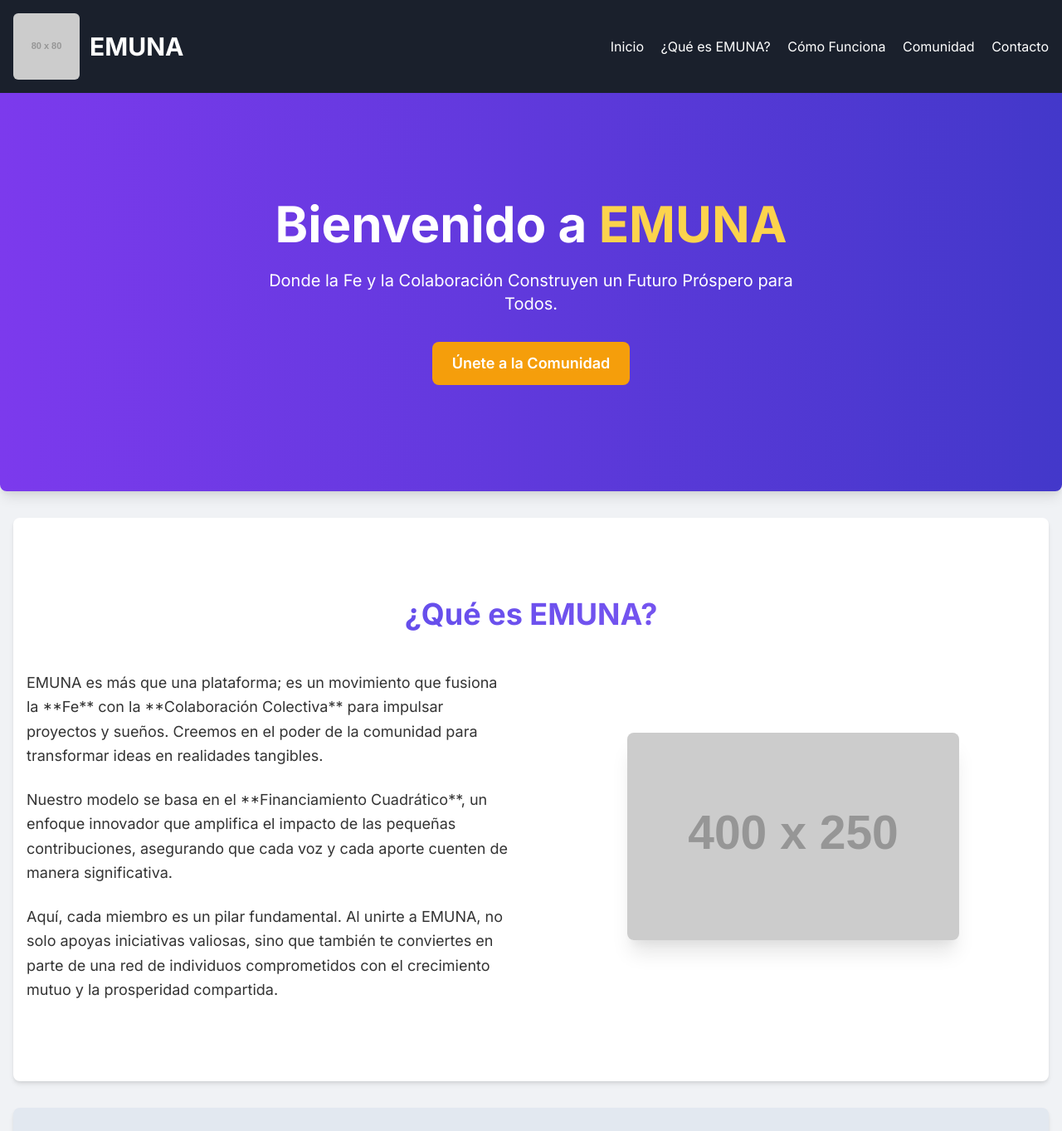
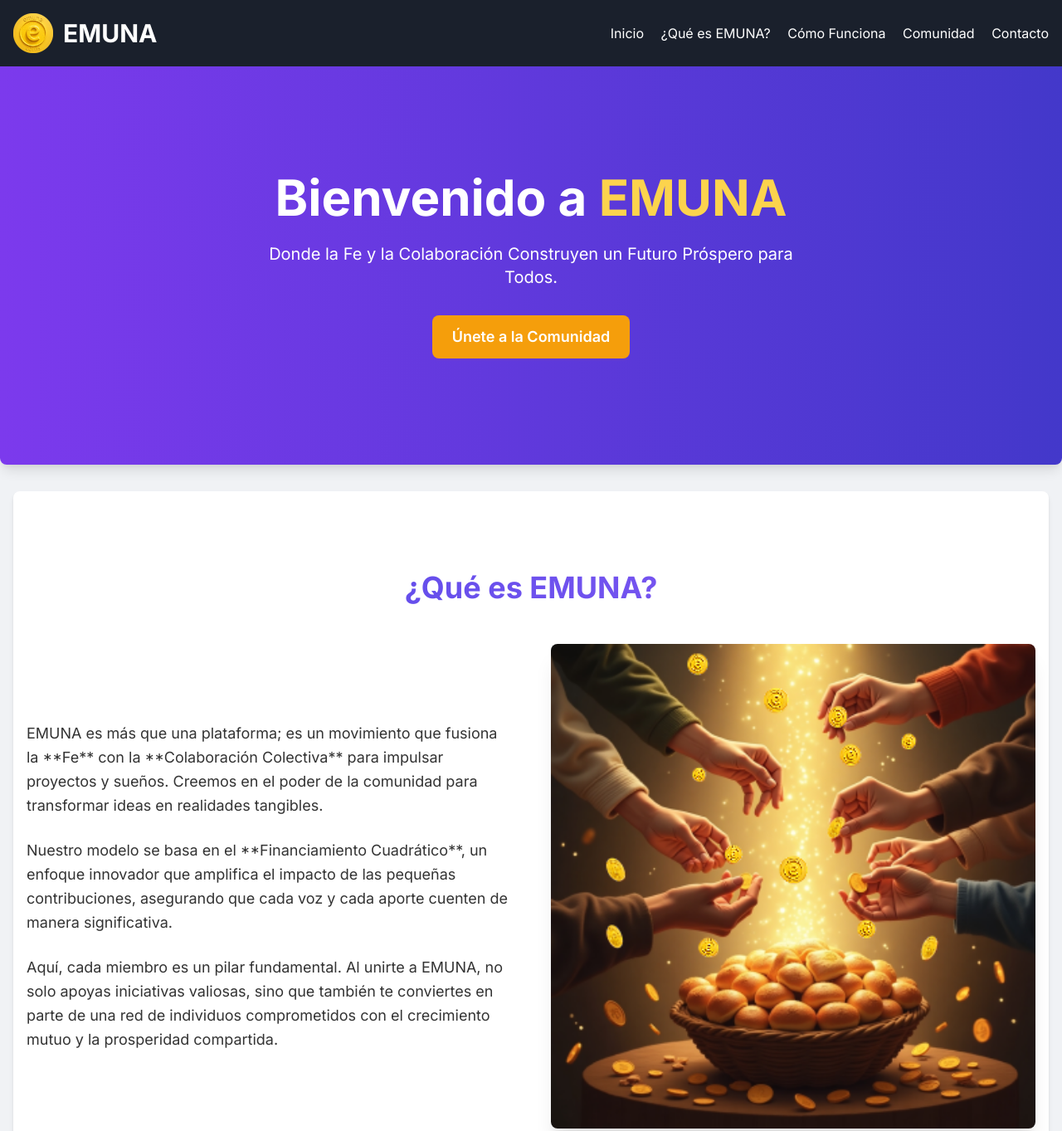
Before and after one commit to elispastorst/emuna-landing-page, a plain HTML site: page index.html in a window 1280 px wide. Shown: the top 1363 px of the page at 83% size. Drawn offline with nearby package versions, Linux system fonts and the light colour scheme; placeholder pictures from the web are drawn by us.

Commit message:
"Actualizada la sección de imágenes"

```diff
--- a/index.html
+++ b/index.html
@@ -73,24 +73,19 @@
             height: 100%;
             border: 0;
         }
-        /* Estilos para asegurar que las imágenes de placeholder sean visibles */
-        .placeholder-img {
+        /* Estilos para asegurar que las imágenes sean visibles */
+        .img-responsive {
             width: 100%;
             height: auto;
-            max-width: 150px; /* Tamaño máximo para logos */
             object-fit: contain;
         }
-        .hero-logo {
-            width: 100%;
-            height: auto;
-            max-width: 80px; /* Tamaño para el logo en el header */
-            object-fit: contain;
+        .logo-header {
+            height: 48px; /* Tamaño fijo para el logo en el header */
+            width: auto;
         }
-        .main-image-placeholder {
-            width: 100%;
-            height: auto;
-            max-width: 400px; /* Tamaño para la imagen principal de la sección */
-            object-fit: contain;
+        .logo-section {
+            height: 96px; /* Tamaño fijo para logos en secciones */
+            width: auto;
         }
     </style>
 </head>
@@ -101,8 +96,7 @@
         <div class="container mx-auto flex flex-col md:flex-row justify-between items-center px-4">
             <!-- Logo de EMUNA -->
             <div class="flex items-center mb-4 md:mb-0">
-                <!-- Placeholder para el Logo de EMUNA -->
-                <img src="https://placehold.co/80x80/6a0dad/ffffff?text=EMUNA" alt="Logo de EMUNA" class="hero-logo mr-3 rounded-md">
+                <img src="https://raw.githubusercontent.com/elispastorst/emuna-landing-page/main/LOGO_EMUNA.png" alt="Logo de EMUNA" class="logo-header mr-3 rounded-md">
                 <h1 class="text-3xl font-bold text-white">EMUNA</h1>
             </div>
             <!-- Navegación -->
@@ -128,7 +122,6 @@
             <p class="text-lg md:text-xl mb-8 max-w-2xl mx-auto animate-fade-in-up delay-100">
                 Donde la Fe y la Colaboración Construyen un Futuro Próspero para Todos.
             </p>
-            <!-- Este botón también se ha cambiado a mostaza -->
             <a href="#contacto" class="btn-primary inline-block text-lg font-semibold animate-fade-in-up delay-200">
                 Únete a la Comunidad
             </a>
@@ -152,8 +145,7 @@
                     </p>
                 </div>
                 <div class="flex justify-center items-center">
-                    <!-- Placeholder para la imagen de financiamiento cuadrático -->
-                    <img src="https://placehold.co/400x250/6a0dad/ffffff?text=Financiamiento+Cuadratico" alt="Financiamiento Cuadrático" class="rounded-lg shadow-xl main-image-placeholder">
+                    <img src="https://raw.githubusercontent.com/elispastorst/emuna-landing-page/main/imagen%20de%20financiamiento%20cuadratico.png" alt="Financiamiento Cuadrático" class="rounded-lg shadow-xl img-responsive">
                 </div>
             </div>
         </div>
@@ -164,7 +156,6 @@
         <div class="container mx-auto px-4 text-center">
             <h3 class="text-4xl font-bold mb-12 text-gradient">Descubre EMUNA en Acción</h3>
             <div class="video-container mx-auto max-w-4xl">
-                <!-- Video de YouTube actualizado -->
                 <iframe src="https://www.youtube.com/embed/cjyOailNbTI" frameborder="0" allow="accelerometer; autoplay; clipboard-write; encrypted-media; gyroscope; picture-in-picture" allowfullscreen></iframe>
             </div>
             <p class="mt-8 text-lg max-w-2xl mx-auto">
@@ -220,21 +211,21 @@
                 EMUNA crece gracias al apoyo de una comunidad vibrante y aliados estratégicos que comparten nuestra visión de un futuro colaborativo y próspero.
             </p>
             <div class="grid grid-cols-2 md:grid-cols-4 gap-8 items-center justify-center">
-                <!-- Placeholder para Logo MDM Radio -->
+                <!-- Logo MDM Radio -->
                 <div class="p-4 bg-white rounded-lg shadow-md flex justify-center items-center h-32">
-                    <img src="https://placehold.co/150x80/6a0dad/ffffff?text=MDM+Radio" alt="Logo MDM Radio" class="placeholder-img">
+                    <img src="https://raw.githubusercontent.com/elispastorst/emuna-landing-page/main/Logotipo%20de%20MDM%20Radio.png" alt="Logo MDM Radio" class="img-responsive">
                 </div>
-                <!-- Placeholder para Logo Emprende World -->
+                <!-- Logo Emprende World -->
                 <div class="p-4 bg-white rounded-lg shadow-md flex justify-center items-center h-32">
-                    <img src="https://placehold.co/150x80/6a0dad/ffffff?text=Emprende+World" alt="Logo Emprende World" class="placeholder-img">
+                    <img src="https://raw.githubusercontent.com/elispastorst/emuna-landing-page/main/Emprende_World_Logo.png" alt="Logo Emprende World" class="img-responsive">
                 </div>
-                <!-- Placeholder para Logo Emuna Coins -->
+                <!-- Logo Emuna Coins -->
                 <div class="p-4 bg-white rounded-lg shadow-md flex justify-center items-center h-32">
-                    <img src="https://placehold.co/150x80/6a0dad/ffffff?text=Emuna+Coins" alt="Logo Emuna Coins" class="placeholder-img">
+                    <img src="https://raw.githubusercontent.com/elispastorst/emuna-landing-page/main/Logotipo%20de%20Emuna%20Coins.png" alt="Logo Emuna Coins" class="img-responsive">
                 </div>
-                <!-- Placeholder para otro aliado o el mismo logo de EMUNA si no hay más -->
+                <!-- Logo EMUNA (en caso de no haber otro aliado) -->
                 <div class="p-4 bg-white rounded-lg shadow-md flex justify-center items-center h-32">
-                    <img src="https://placehold.co/150x80/6a0dad/ffffff?text=EMUNA" alt="Logo EMUNA" class="placeholder-img">
+                    <img src="https://raw.githubusercontent.com/elispastorst/emuna-landing-page/main/LOGO_EMUNA.png" alt="Logo EMUNA" class="img-responsive">
                 </div>
             </div>
         </div>
```
